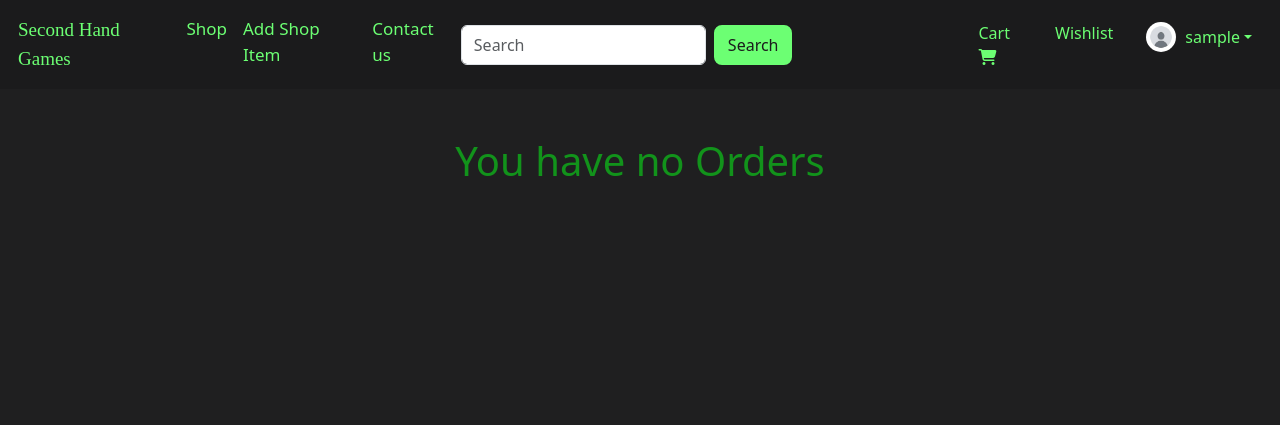
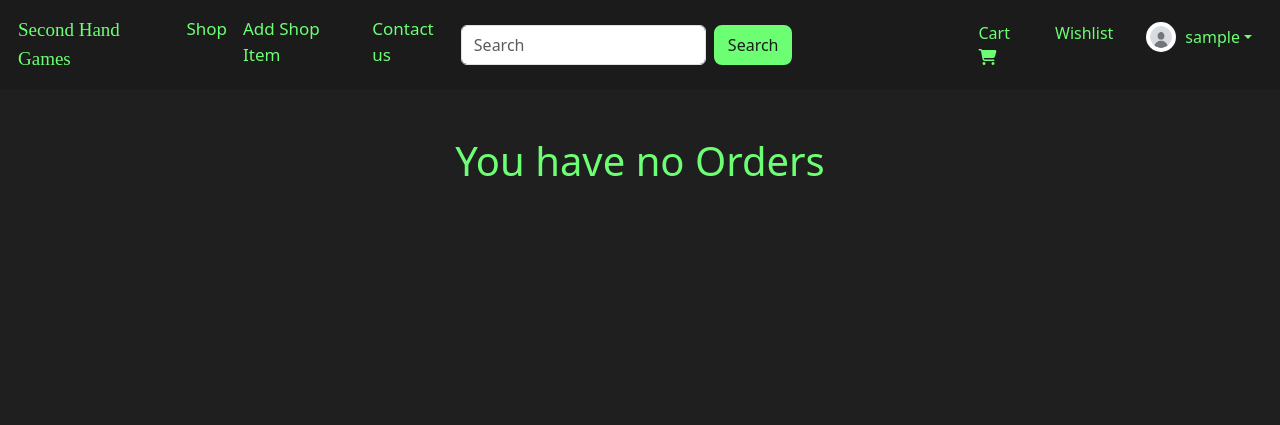
Before and after one commit to Natalie-LG05/Second-Hand-Games, a Flask app: page /orders in a window 1280 px wide. Shown: the top 425 px of the page. Run offline with Flask 3, Linux system fonts and the light colour scheme; the visitor is signed in with stand-in values (Sample User, id 1); data that the repository does not hold is empty; some libraries are stand-ins or nearby versions; some web fonts are replaced.

Commit message:
"forgot to update color on orders"

```diff
--- a/website/templates/orders.html
+++ b/website/templates/orders.html
@@ -10,14 +10,14 @@
     <div class="row">
         {% if orders %}
 
-        <h1 class="text-center mb-5" style="color: rgb(18, 147, 27);">Orders</h1>
+        <h1 class="text-center mb-5" style="color: rgb(108, 255, 115);">Orders</h1>
         <div class="col-sm-13">
-            <div class="card" style="background-color: rgb(23, 113, 29);">
+            <div class="card" style="background-color:white;">
                 <div class="card-body">
                     <!-- <h3>Orders</h3> -->
                     {% for order in orders %}
-                        <div class="card mb-4" style="background-color: rgb(18, 147, 27);">
-                            <div class="card-header" style="background-color: rgb(18, 147, 27);">
+                        <div class="card mb-4" style="background-color:rgb(108, 255, 115);">
+                            <div class="card-header" style="background-color: rgb(108, 255, 115);">
                                 <strong>Order #{{ order.id }}</strong> - {{ order.timestamp.strftime('%Y-%m-%d %H:%M') }}
                             </div>
                             <div class="card-body">
@@ -60,7 +60,7 @@
         </div>
 
         {% else %}
-        <h1 class="text-center mb-5" style="color: rgb(18, 147, 27);">You have no Orders</h1>
+        <h1 class="text-center mb-5" style="color:rgb(108, 255, 115);">You have no Orders</h1>
 
         {% endif %}
     </div>
```
